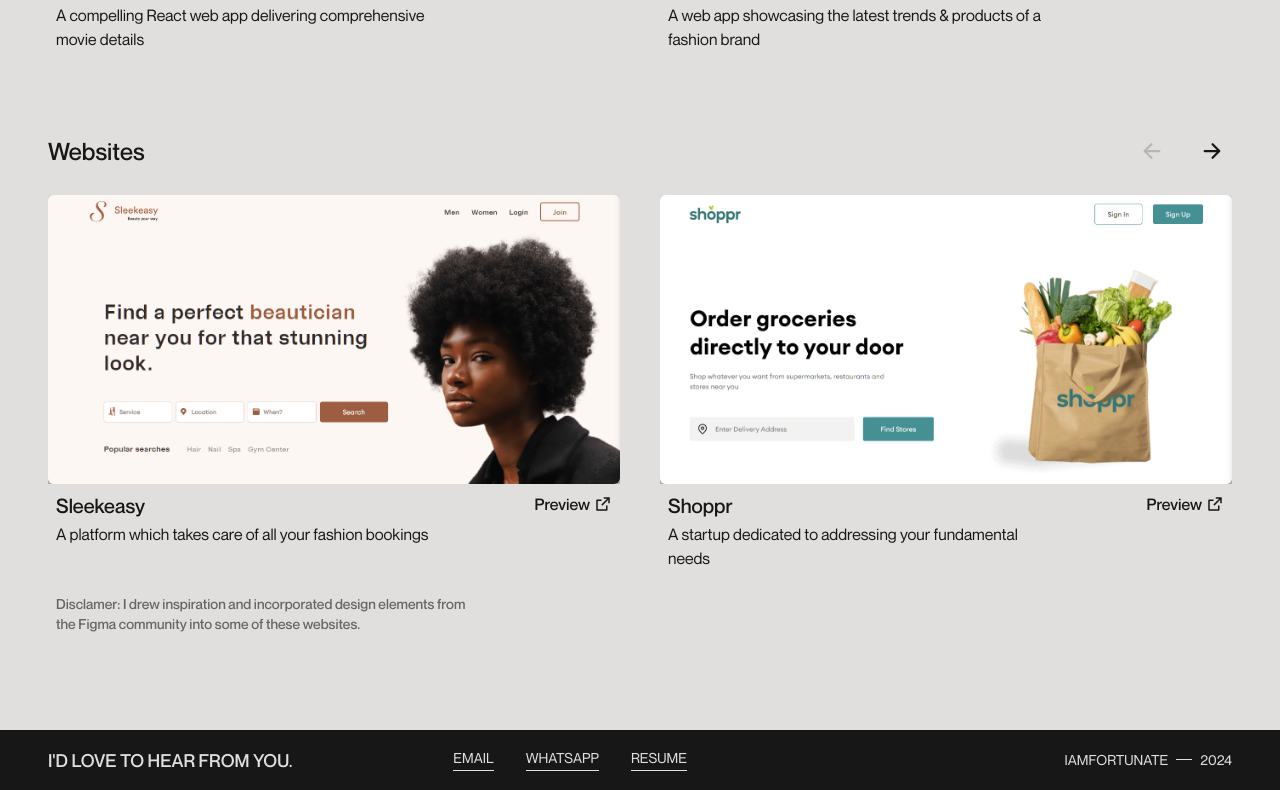
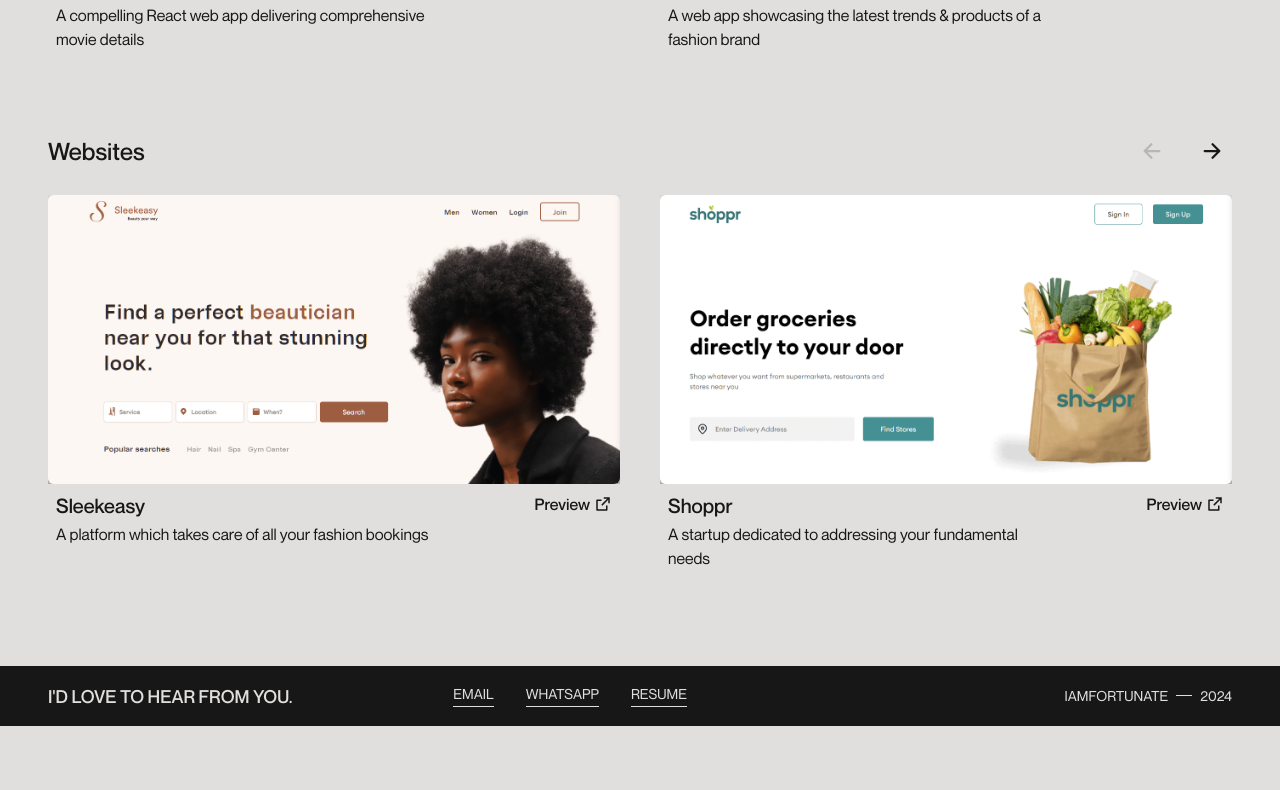
Before and after one commit to iam4tunate/iamfortunate, a React (Vite) app: page / in a window 1280 px wide. Shown: the part 1743-2533 px from the top of the page. After the commit the page ends 2469 px from the top, so only its background shows below. Built offline with nearby package versions, Linux system fonts and the light colour scheme.

Commit message:
removed the disclaimer in projects section

```diff
--- a/src/components/Slider.jsx
+++ b/src/components/Slider.jsx
@@ -110,14 +110,14 @@ const Slider = ({ heading, data, website }) => {
             </SwiperSlide>
           ))}
         </Swiper>
-        <Reveal>
+        {/* <Reveal>
           {website && (
             <div className="text-sm font-neueMedium opacity-60 px-2 pt-6 sm:w-[80%] lg:w-[60%] w-full">
               Disclamer: I drew inspiration and incorporated design elements
               from the Figma community into some of these websites.
             </div>
           )}
-        </Reveal>
+        </Reveal> */}
       </div>
     </div>
   );
```
